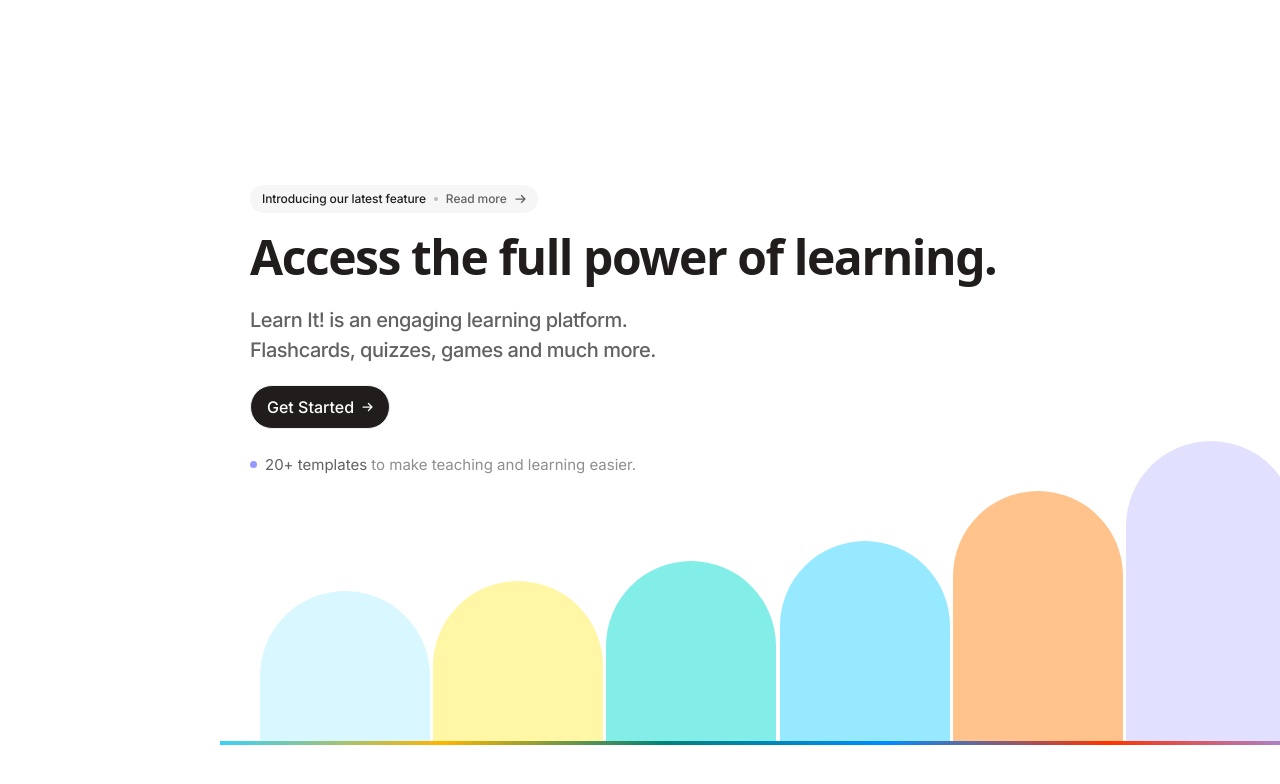
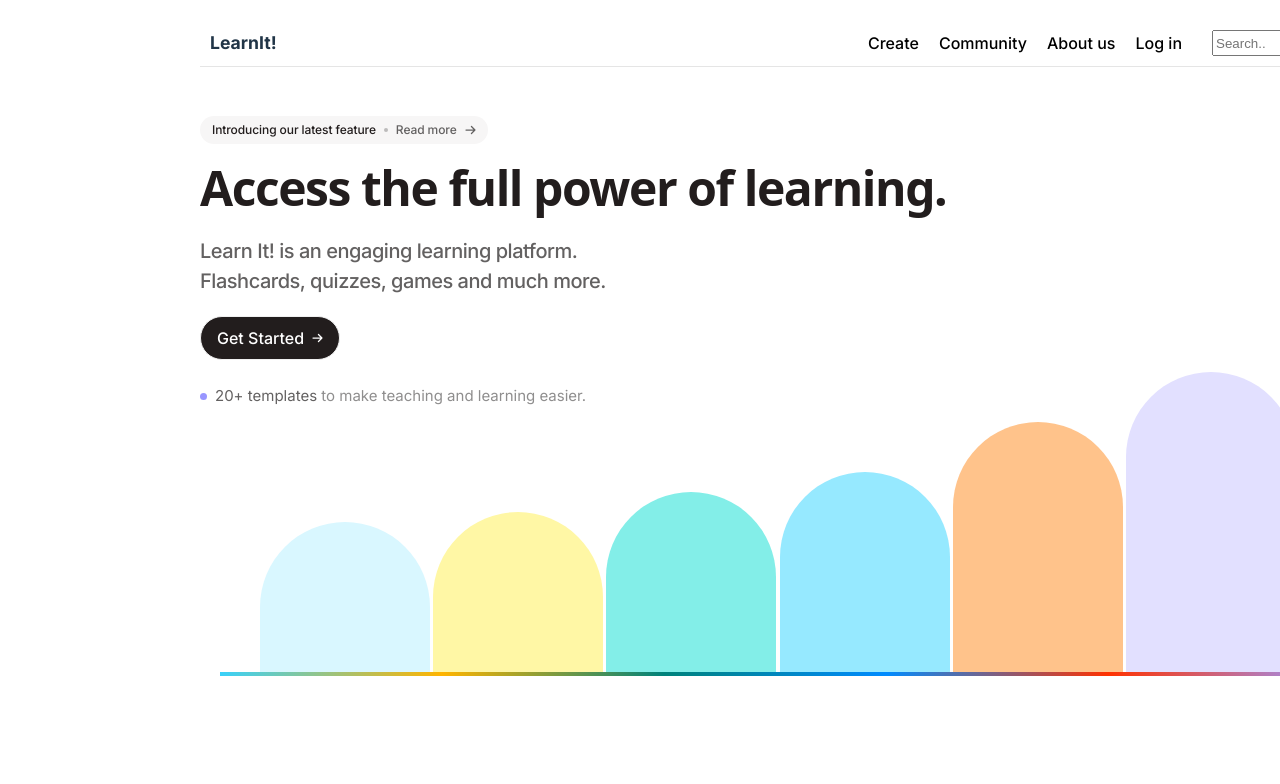
Before and after one commit to tanyagrr/first-project, a React (Vite) app: page / in a window 1280 px wide. Shown: the top 784 px of the page. Built offline with nearby package versions, Linux system fonts and the light colour scheme.

Commit message:
add header

```diff
--- a/src/App.css
+++ b/src/App.css
@@ -3,11 +3,57 @@
 body {
   background-color: rgb(255, 255, 255);
   text-align: left;
+  box-sizing: border-box;
+}
+
+header {
+  display: flex;
+  justify-content: space-between;
+  align-items: center;
+  padding-top: 20px;
+  margin-bottom: -30px;
+  margin-left: 200px;
+  position: sticky;
+  top: 0;
+  z-index: 100;
+  background-color: white;
+  box-shadow: 0 1px 0 rgba(0,0,0,0.1);
+}
+
+.header-elements {
+  display: flex;
+  flex-direction: row;
+  justify-content: space-between;
+  align-items: center;
+}
+
+.header-logo {
+  padding: 10px;
+  font-size: 1.1rem;
+  font-weight: 700;
+}
+
+.header-elements a,
+.header-elements a:visited,
+.header-elements a:active {
+  padding: 10px;
+  color: black;
+}
+
+.header-elements a:hover {
+   color: #4b4b4b;
+}
+
+nav input {
+  height: 20px;
+  width: 100px;
+  margin-left: 20px;
+  margin-right: 10px;
 }
 
 .block1 {
-  margin-left: 250px;
-  margin-top: 150px;
+  margin-left: 200px;
+  margin-top: 80px;
   display: flex;
   flex-direction: column;
 }
@@ -187,7 +233,7 @@ a {
   height: 4px;
   width: 1110px;
   margin-left: 220px;
-  margin-bottom: 20px;
+  margin-bottom: 200px;
   border: none;
   background: linear-gradient(90deg,
       #39d1fa,
--- a/src/App.jsx
+++ b/src/App.jsx
@@ -1,16 +1,19 @@
-import { useState } from 'react'
-import reactLogo from './assets/react.svg'
-import viteLogo from '/vite.svg'
-import './App.css'
-import Illustration from "./components/Illustration"
+import { useState } from "react";
+import reactLogo from "./assets/react.svg";
+import viteLogo from "/vite.svg";
+import "./App.css";
+import Illustration from "./components/Illustration";
+import Header from "./components/Header";
 
 function App() {
-
   return (
     <>
+      <Header />
       <div className="block1">
         <a href="https://aave.com/brand" className="Announcement_text">
-          <div className="IntroducingFeature">Introducing our latest feature</div>
+          <div className="IntroducingFeature">
+            Introducing our latest feature
+          </div>
           <div className="small_dot" />
           <div className="ReadMore">
             Read more
@@ -20,7 +23,8 @@ function App() {
               height={10}
               viewBox="0 0 11 10"
               fill="none"
-              xmlns="http://www.w3.org/2000/svg">
+              xmlns="http://www.w3.org/2000/svg"
+            >
               <path
                 d="M1 5H9.94444M9.94444 5L6.44444 1.5M9.94444 5L6.44444 8.5"
                 stroke="currentColor"
@@ -33,8 +37,8 @@ function App() {
         </a>
         <h1>Access the full power of learning.</h1>
         <p className="Intro">
-          Learn It! is an engaging learning platform. <br /> Flashcards, quizzes,
-          games and much more.
+          Learn It! is an engaging learning platform. <br /> Flashcards,
+          quizzes, games and much more.
         </p>
         <div>
           <a href="https://app.aave.com/" className="GetStartedbutton">
@@ -65,10 +69,11 @@ function App() {
           </p>
         </div>
       </div>
-      <div><Illustration /></div>
+      <div>
+        <Illustration />
+      </div>
     </>
-  )
+  );
 }
 
-
-export default App
+export default App;
--- /dev/null
+++ b/src/components/Header.jsx
@@ -0,0 +1,28 @@
+function Header() {
+  return (
+    <>
+      <header>
+        <div className="header-logo">LearnIt!</div>
+        <nav>
+          <div class="header-elements">
+            <a href="/" className="header-el create">
+              Create
+            </a>
+            <a href="/" className="header-el community">
+              Community
+            </a>
+            <a href="/" className="header-el about-us">
+              About us
+            </a>
+            <a href="/" className="header-el login">
+              Log in
+            </a>
+            <input type="text" placeholder="Search.."></input>
+          </div>
+        </nav>
+      </header>
+    </>
+  );
+}
+
+export default Header;
```
